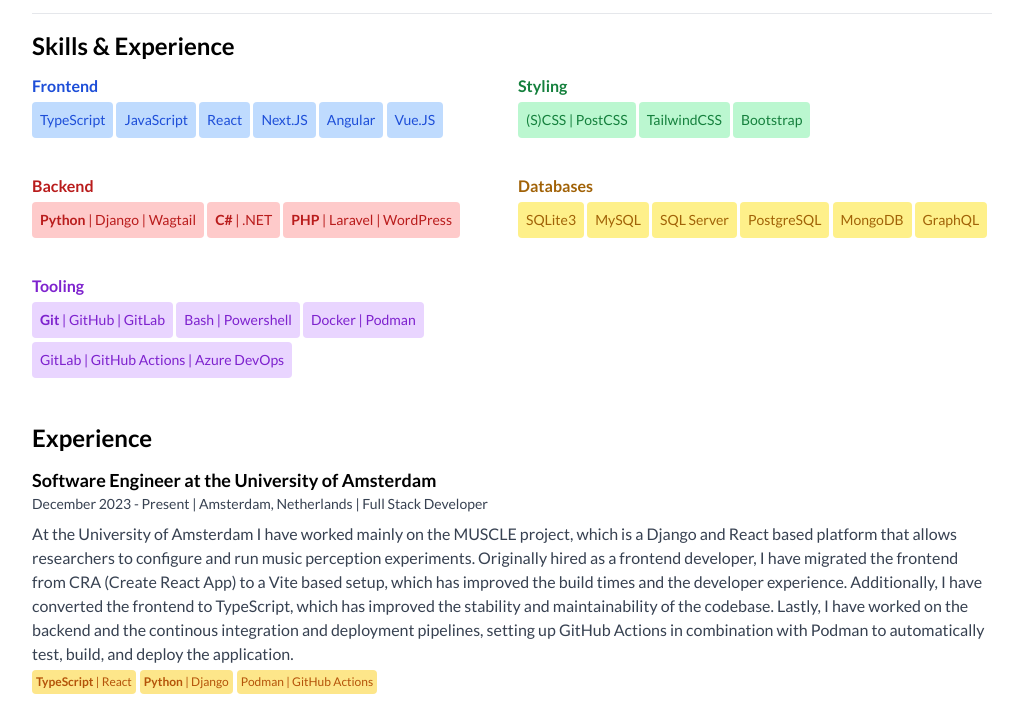
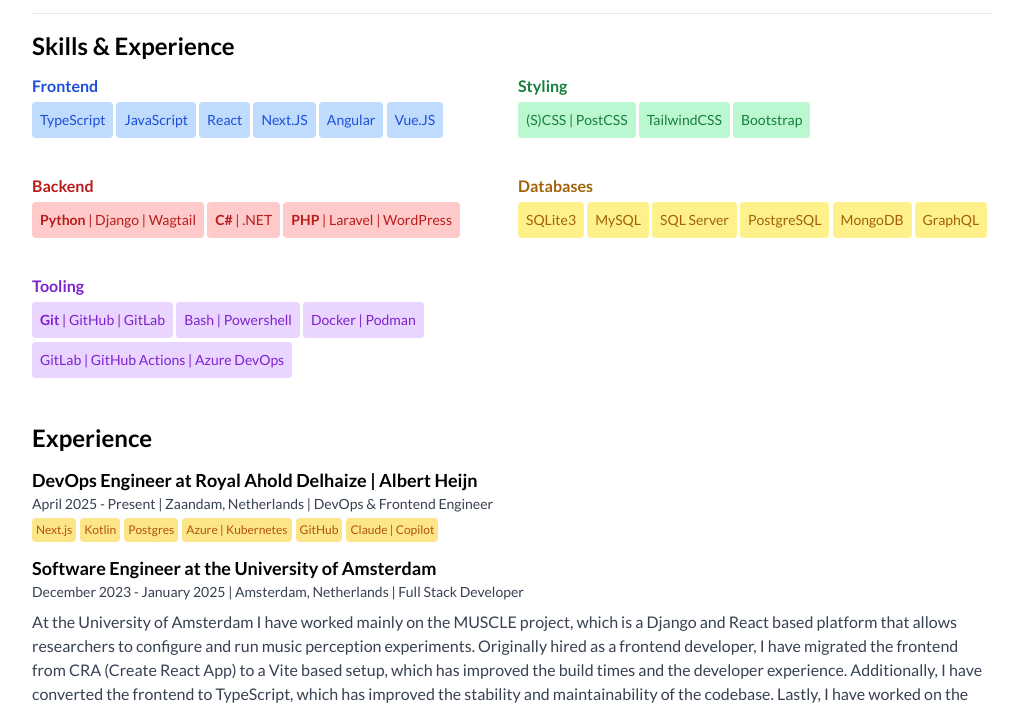
Before and after one commit to drikusroor/resume, a website: page index.html in a window 1280 px wide. Shown: the part 131-834 px from the top of the page, without its empty margins (128-1151 px from the left). Drawn offline with Linux system fonts and the light colour scheme; a web font is replaced by a local one.

Commit message:
Merge pull request #1 from drikusroor/claude/eager-pasteur-ofpeh4
feat: Add Royal Ahold Delhaize | Albert Heijn as current employer

```diff
--- a/index.html
+++ b/index.html
@@ -192,8 +192,33 @@
                 <h2 class="text-2xl font-semibold">Experience</h2>
                 <ul>
                     <li class="break-inside-avoid my-3">
+                        <h3 class="text-lg font-semibold mt-2">DevOps Engineer at Royal Ahold Delhaize | Albert Heijn</h3>
+                        <p class="text-sm text-gray-700">April 2025 - Present | Zaandam, Netherlands | DevOps & Frontend
+                            Engineer</p>
+                        <p class="text-gray-700 text-xs flex flex-row gap-1 mt-1">
+                            <span class="bg-amber-200 text-amber-700 p-1 rounded print:border print:border-amber-700">
+                                Next.js
+                            </span>
+                            <span class="bg-amber-200 text-amber-700 p-1 rounded print:border print:border-amber-700">
+                                Kotlin
+                            </span>
+                            <span class="bg-amber-200 text-amber-700 p-1 rounded print:border print:border-amber-700">
+                                Postgres
+                            </span>
+                            <span class="bg-amber-200 text-amber-700 p-1 rounded print:border print:border-amber-700">
+                                Azure | Kubernetes
+                            </span>
+                            <span class="bg-amber-200 text-amber-700 p-1 rounded print:border print:border-amber-700">
+                                GitHub
+                            </span>
+                            <span class="bg-amber-200 text-amber-700 p-1 rounded print:border print:border-amber-700">
+                                Claude | Copilot
+                            </span>
+                        </p>
+                    </li>
+                    <li class="break-inside-avoid my-3">
                         <h3 class="text-lg font-semibold mt-2">Software Engineer at the University of Amsterdam</h3>
-                        <p class="text-sm text-gray-700">December 2023 - Present | Amsterdam, Netherlands | Full Stack
+                        <p class="text-sm text-gray-700">December 2023 - January 2025 | Amsterdam, Netherlands | Full Stack
                             Developer</p>
                         <p class="text-gray-700 mt-2">
                             At the University of Amsterdam I have worked mainly on the MUSCLE project, which is a Django and React based platform that allows researchers to configure and run music perception experiments.
```
Also changed, not shown: .github/workflows/ci.yml, 1 other file.
